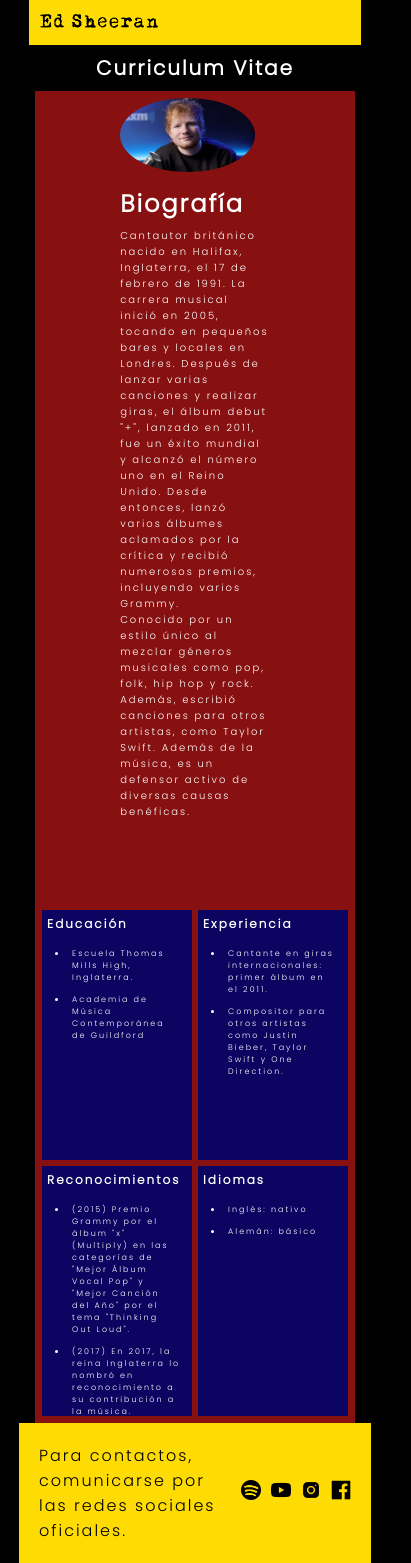
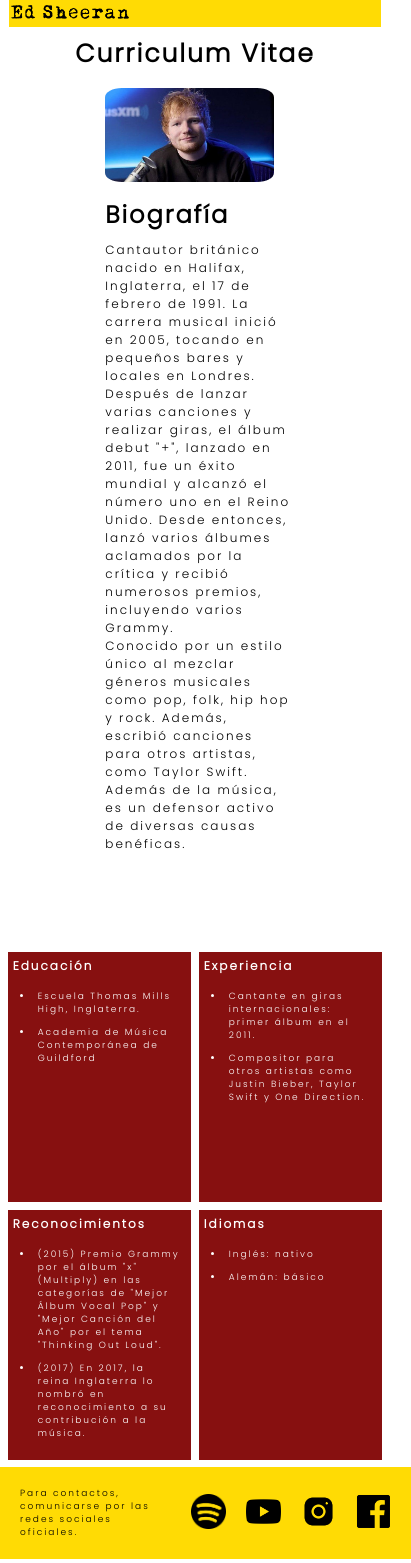
Before and after one commit to fernandalagiglia/ProyectoCV-EdSheeran-UP, a plain HTML site: page index.html in a window 390 px wide. Shown: the whole page, 411 px wide, since content can reach past the window. Drawn offline with Linux system fonts and the light colour scheme.

Commit message:
Update estilo.css

```diff
--- a/css/estilo.css
+++ b/css/estilo.css
@@ -6,32 +6,41 @@
 
 body {
     max-width: 100%;
-    background-color: #000000;
+    background-color: #ffffff;
     color: white;
     letter-spacing: 3px;
 }
 
-.logo { width: 220px; }
+.logo { width: 220px;}
+
+/*Hover logo*/
+.logo {
+  transition: transform 0.2s ease-in-out;
+  }
+
+.logo:hover {
+  transform: scale(1.2);
+  }
 h1 {padding: 2%; text-align: center; }
 header {
     background-color: #FFDB04;
     text-align: left;
     padding: 20px;
-    width: 80%;
+    width: 95%;
     margin: auto;
 }
 #titulo {
-    color: #ffffff;
+    color: #000000;
 
 }
 
 .cajacontenedora1 {
-    width: 80%;
+    width: 100%;
     padding:1%;
     margin: auto;
     display : flex;
     flex-direction : row;
-    background-color: rgb(135, 16, 16);
+    background-color: rgb(255, 255, 255);
     }
 .cajacontenedora1 img{ width: 100%;}
 .cajacontenedora1 div {
@@ -43,22 +52,22 @@ header {
 .caja1 h4{
     font-size: 24px;
     padding-bottom: 5%;
-}
+    color: rgb(0, 0, 0);}
 .caja1 p{
     font-size: 18px;
-    color: white;
+    color: rgb(0, 0, 0);
     padding-bottom: 10%;
 }
 
 /*estilos cajas*/
 
 .cajacontenedora5{
-  width: 80%;
+  width: 98%;
   padding:1%;
   margin: auto;
   display : flex;
   flex-direction : row;
-  background-color: rgb(135, 16, 16);
+  background-color: rgb(255, 255, 255);
   flex-wrap: wrap;
   padding-top: 50px;
   }
@@ -83,7 +92,7 @@ header {
   box-sizing: border-box;
   width: 33%;
   height: 250px;
-  background-color: rgb(11, 5, 97);
+  background-color: rgb(135, 16, 16);
   text-align: center;
   overflow: hidden;
   font-size: 13px;
@@ -108,22 +117,7 @@ header {
   margin-bottom: 10px;
   }
 
-/* Hover */
-.educacion, .experiencia, .reconocimientos, .idiomas {
-  transition: transform 0.2s ease-in-out;
-  }
 
-.educacion:hover, .experiencia:hover, .reconocimientos:hover, .idiomas:hover {
-  transform: scale(1.1) rotate(360deg); }
-
- /*Hover imagen */
- .cajaimagen img {
-   border-radius: 50%;
-   transition: transform 0.5s ease;}
-
-.cajaimagen img:hover {
-   transform: scale(1.1);
-    border-radius: 0;}
 
 
 /*estilos footer*/
@@ -131,7 +125,7 @@ footer {
     color:#000000;
     background-color: #FFDB04;
     padding: 20px;
-    width: 80%;
+    width: 95%;
     margin: auto;
 
   }
@@ -145,43 +139,83 @@ footer {
     text-align: left;
     color: black;
   }
+  .right {
+    transition: transform 0.2s ease-in-out;
+    }
+
+  .right .Spotify:hover {
+    transform: scale(1.3);
+    }
+  .right .Youtube:hover {
+    transform: scale(1.3);
+    }
+  .right .Instagram:hover {
+    transform: scale(1.3);
+    }
+  .right .Facebook:hover {
+    transform: scale(1.3);
+    }
 
   .right {
     display: flex;
   }
   .right a img {
-    max-width: 20px;
-    max-height: 20px;
+    max-width: 35px;
+    max-height: 35px;
   }
   .right a {
-    margin-left: 10px;
+    margin-left: 20px;
   }
+  /*Hover imagen */
+  .cajaimagen img {
+    border-radius: 10%;
+    transition: transform 0.5s ease;
+  }
+
+  .cajaimagen img:hover {
+    transform: scale(1.1);
+    border-radius: 0;
+  }/* Hover */
+.educacion, .experiencia, .reconocimientos, .idiomas {
+  transition: transform 0.2s ease-in-out;
+  }
+
+.educacion:hover, .experiencia:hover, .reconocimientos:hover, .idiomas:hover {
+  transform: scale(1.05);
+  }
+
+
+
 
 
 /* Estilos para pantallas chicas */
 @media screen and (min-width:0px) and (max-width: 600px){
-.logo { width: 120px; }
+.logo { width: 120px;}
 h1 {padding: 2%; text-align: center; }
 header {
   background-color: #FFDB04;
   text-align: left;
-  padding: 10px;
-  width: 80%;
+  padding: 1px;
+  width: 95%;
   margin: auto;
 }
 .cajacontenedora1 {
+  width: 100%;
+  padding:1%;
+  margin: auto;
+  background-color: rgb(255, 255, 255);
   flex-direction: column;
   align-items: center; }
+
 .caja1 p{
-  font-size: 10px;}
+  font-size: 12px;}
 
 .cajaimagen img {
   width: 90%;
   }
 
 #titulo h1 {
-    font-size: 20px;
-  }
+  font-size: 25px;}
 
 .cajacontenedora5 div {
   font-size: 12px;
@@ -193,7 +227,21 @@ header {
 .cajacontenedora5 ul li{
   font-size: 8px;
   }
-
+.cajacontenedora5 ul li {
+  font-size: 9px;
+  text-align: left ;
+  padding: 5px;
+  list-style: disc;
+  margin-left: 20px;
+  }
+footer {
+  color:#000000;
+  background-color: #FFDB04;
+  padding: 20px;
+  width: 95%;
+  margin: auto;
+  font-size: 9px;
+  }
 }
 
 
@@ -208,10 +256,10 @@ header {
   display : flex;
   flex-direction : column;
   align-items: center;
-  background-color: rgb(135, 16, 16);
+  background-color: rgb(255, 255, 255);
   }
 .caja1{
-  width: 80%;
+  width: 95%;
 }
 .caja1 p{
   font-size: 18px;
@@ -234,11 +282,23 @@ header {
   display : flex;
   flex-direction : column;
   align-items: center;
-  background-color: rgb(135, 16, 16);
+  background-color: rgb(255, 255, 255);
+}
+.cajacontenedora5 p{
+  color:black;
 }
 .cajacontenedora5 div {
   width: 90%;
   margin-bottom: 1%;
   text-align: left;
 }
+
+footer {
+  color:#000000;
+  background-color: #FFDB04;
+  padding: 20px;
+  width: 95%;
+  margin: auto;
+  font-size: 10px;
 }
+}
```
Lines whose indentation alone changed are shown as unchanged.
